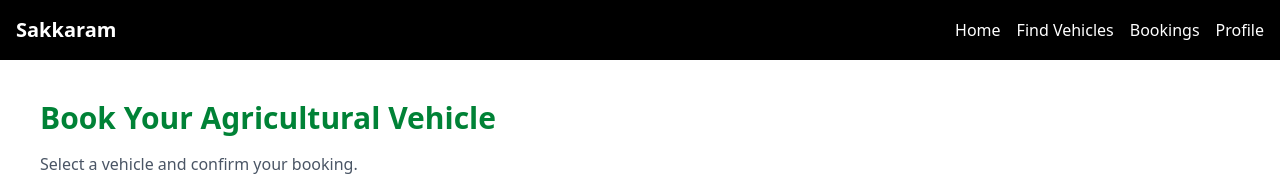
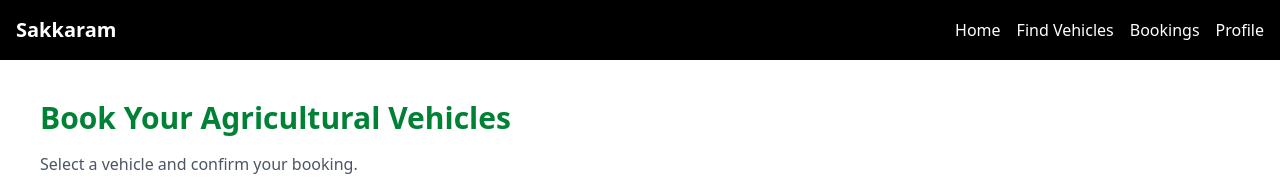
Before and after one commit to satheshM/Sakkaram, a React (Vite) app: page /booking in a window 1280 px wide. Shown: the top 190 px of the page. Built offline with nearby package versions, Linux system fonts and the light colour scheme.

Commit message:
initial commut

```diff
--- a/src/pages/Booking.jsx
+++ b/src/pages/Booking.jsx
@@ -3,7 +3,7 @@
 const Booking = () => {
   return (
     <div className="p-10">
-      <h1 className="text-3xl font-bold text-green-700 mb-4">Book Your Agricultural Vehicle</h1>
+      <h1 className="text-3xl font-bold text-green-700 mb-4">Book Your Agricultural Vehicles</h1>
       <p className="text-gray-600">Select a vehicle and confirm your booking.</p>
     </div>
   );
```
